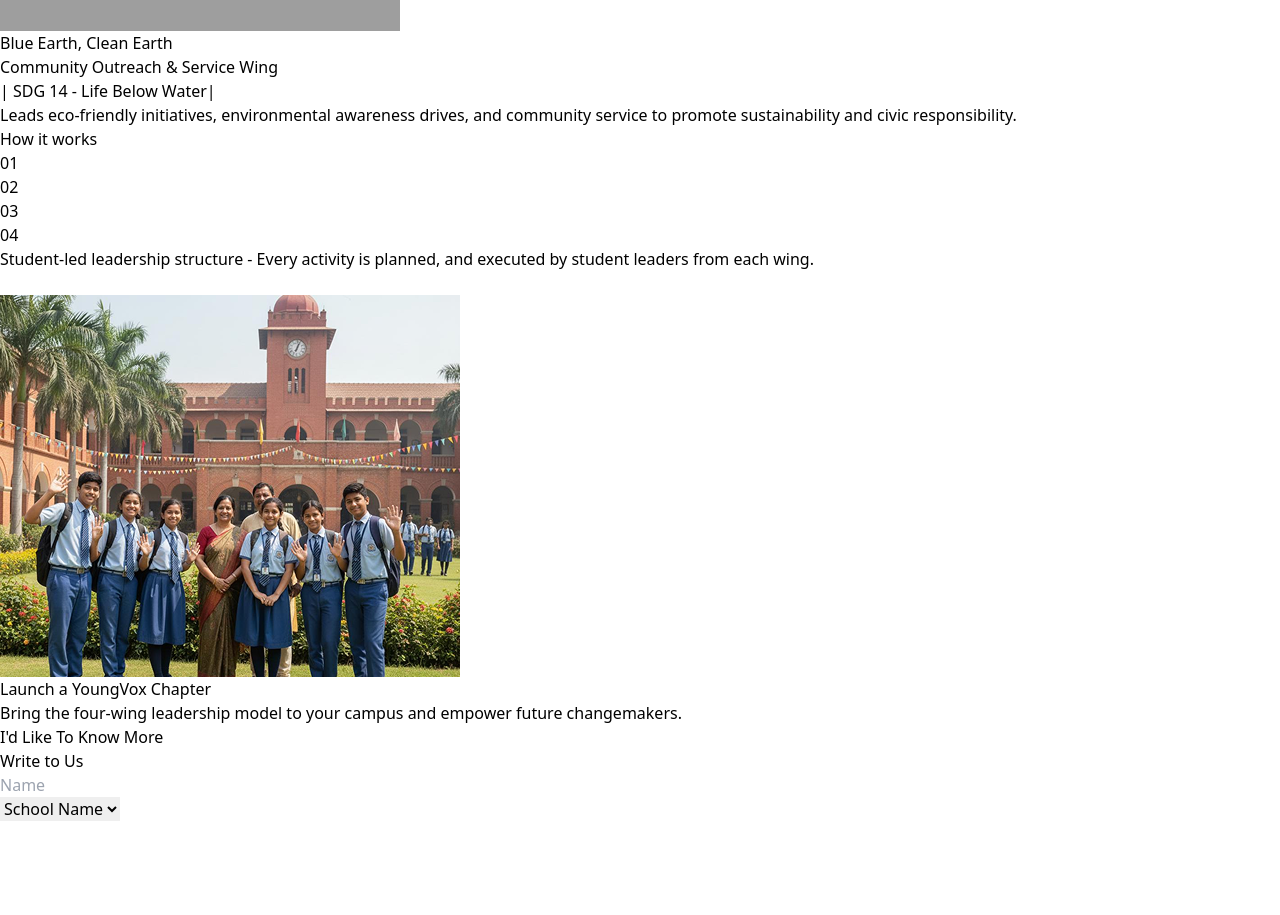
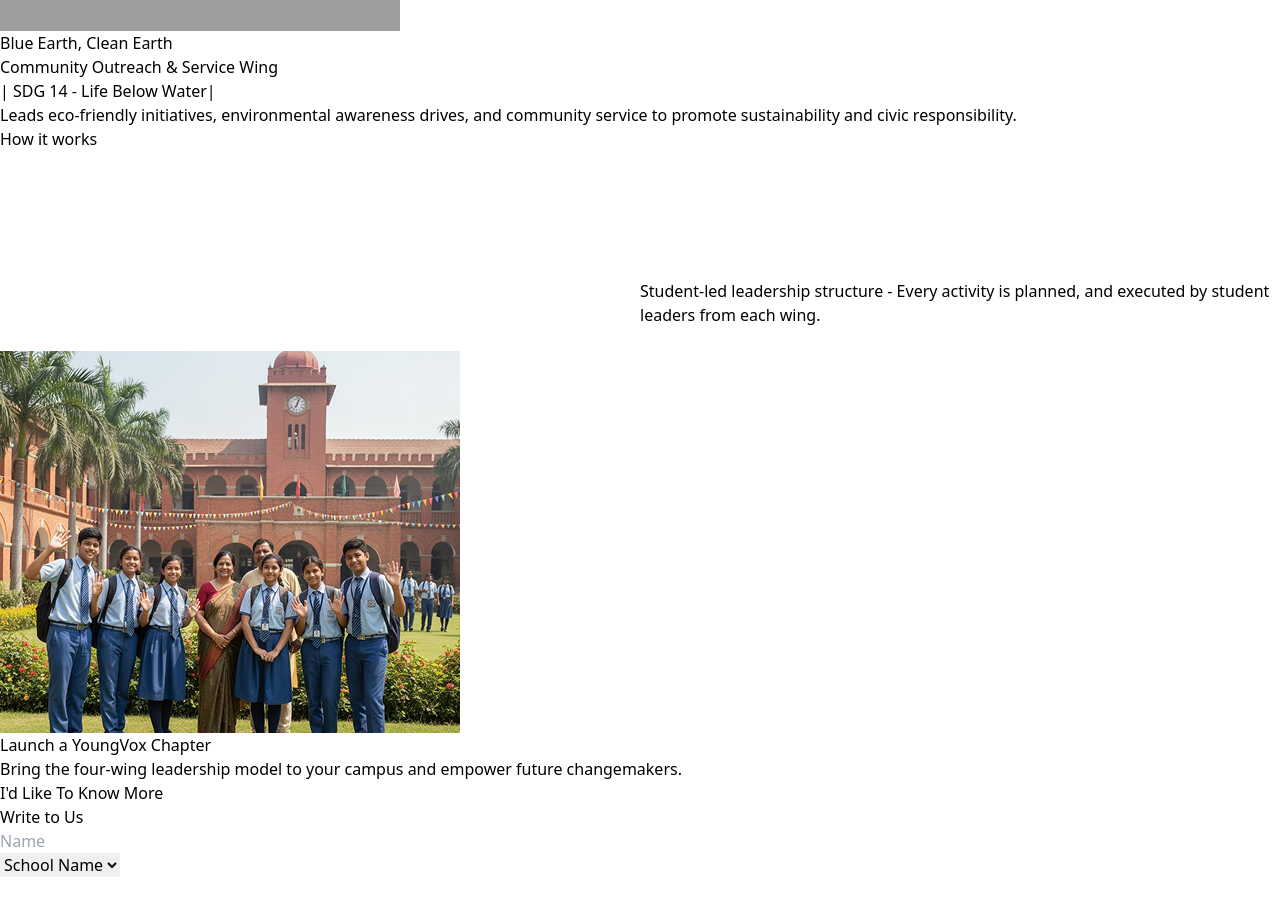
Before and after one commit to Rathees20/Youngvox, a React (Vite) app: page /wings in a window 1280 px wide. Shown: the part 4560-5475 px from the top of the page. Built offline with nearby package versions, Linux system fonts and the light colour scheme; grey boxes are pictures that could not be loaded.

Commit message:
wings page chnages

```diff
--- a/src/components/Wings/WingsPage.jsx
+++ b/src/components/Wings/WingsPage.jsx
@@ -308,39 +308,51 @@ const WingsPage = () => {
         <div className="max-w-7xl mx-auto px-4 sm:px-6 lg:px-8">
           <div className="grid grid-cols-1 lg:grid-cols-2 gap-8 lg:gap-12 items-center">
             {/* Left - Content */}
-            <div className={`space-y-6 ${howItWorksVisible ? 'animate-fade-in-left' : 'opacity-0'}`}>
-              <h2 className="text-3xl sm:text-4xl lg:text-5xl font-bold text-black mb-6">
+            <div className={`${howItWorksVisible ? 'animate-fade-in-left' : 'opacity-0'}`}>
+              {/* Title */}
+              <h2 className="text-3xl sm:text-4xl lg:text-5xl font-bold text-gray-800 mb-8">
                 How it works
               </h2>
 
               {/* Step Indicators with Horizontal Line */}
-              <div className="relative mb-6">
-                {/* Horizontal Gray Line - positioned between numbers and dots */}
+              <div className="relative mb-8">
+                {/* Horizontal Gray Line - spans from left edge to right edge */}
                 <div className="absolute top-8 left-0 right-0 h-0.5 bg-gray-300 z-0"></div>
 
-                {/* Step Numbers and Dots */}
-                <div className="relative flex items-center justify-between w-full">
-                  {[1, 2, 3, 4].map((step) => (
-                    <div key={step} className="flex flex-col items-center relative z-10 flex-1">
-                      {/* Number - Plain text, not in circle */}
-                      <div className={`text-lg mb-3 transition-all duration-300 ${
+                {/* Step Numbers and Dots - positioned only in the right half */}
+                <div className="relative w-full">
+                  {[1, 2, 3, 4].map((step, index) => {
+                    // Position dots in the right half: evenly distribute in second half
+                    // Positions: 50%, 62.5%, 75%, 87.5%
+                    const leftPosition = 50 + (index * 12.5);
+                    return (
+                      <div key={step} className="absolute flex flex-col items-center" style={{ left: `${leftPosition}%`, transform: 'translateX(-50%)', zIndex: 10 }}>
+                        {/* Number - positioned above the line */}
+                        <div className={`text-lg font-medium transition-all duration-300 ${
                           currentStep === step
-                          ? 'font-bold text-black scale-110'
+                            ? 'font-bold text-gray-800'
                             : 'font-normal text-gray-500'
-                      }`}>
+                        }`} style={{ marginBottom: '8px' }}>
                           {String(step).padStart(2, '0')}
                         </div>
-                      {/* Dot Below */}
-                      <div className={`w-3 h-3 rounded-full mt-2 transition-all duration-300 ${
-                        currentStep === step ? 'bg-[#A82228] scale-125' : 'bg-gray-400'
-                      }`}></div>
+                        {/* Dot - positioned directly on the line at top-8 (32px), centered vertically on the line */}
+                        <div className={`rounded-full absolute transition-all duration-300 ${
+                          currentStep === step
+                            ? 'w-4 h-4 bg-[#A82228]'
+                            : 'w-3 h-3 bg-gray-400'
+                        }`} style={{
+                          top: '32px',
+                          transform: 'translateY(-50%)'
+                        }}></div>
                       </div>
-                  ))}
+                    );
+                  })}
                 </div>
               </div>
 
-              {/* Descriptive Text - Below progress indicator */}
-              <p className="text-base sm:text-lg text-black leading-relaxed mb-6">
+              {/* Descriptive Text - Positioned below the timeline, starts where dots start (at 50%) */}
+              <div className="mb-8 mt-32" style={{ paddingLeft: '50%' }}>
+                <p className="text-base sm:text-lg text-gray-700 leading-relaxed mb-6">
                   Student-led leadership structure - Every activity is planned, and executed by student leaders from each wing.
                 </p>
 
@@ -351,8 +363,9 @@ const WingsPage = () => {
                     className="w-10 h-10 rounded-full bg-white border border-gray-300 flex items-center justify-center hover:bg-gray-50 transition-all hover:scale-110 active:scale-95"
                     aria-label="Previous step"
                   >
-                  <svg className="w-5 h-5 text-gray-700 transition-transform" fill="none" stroke="currentColor" viewBox="0 0 24 24">
-                    <path strokeLinecap="round" strokeLinejoin="round" strokeWidth={2} d="M15 19l-7-7 7-7" />
+                    <svg className="w-6 h-6 text-gray-900" viewBox="0 0 24 24" fill="currentColor">
+                      {/* Solid left arrow: triangle head pointing left + rectangular shaft */}
+                      <polygon points="6,12 12,6 12,9 18,9 18,15 12,15 12,18"/>
                     </svg>
                   </button>
                   <button
@@ -360,10 +373,12 @@ const WingsPage = () => {
                     className="w-10 h-10 rounded-full bg-[#A82228] flex items-center justify-center hover:bg-[#8a1c22] transition-all hover:scale-110 active:scale-95"
                     aria-label="Next step"
                   >
-                  <svg className="w-5 h-5 text-white transition-transform" fill="none" stroke="currentColor" viewBox="0 0 24 24">
-                    <path strokeLinecap="round" strokeLinejoin="round" strokeWidth={2} d="M9 5l7 7-7 7" />
+                    <svg className="w-6 h-6 text-white" viewBox="0 0 24 24" fill="currentColor">
+                      {/* Solid right arrow: triangle head pointing right + rectangular shaft */}
+                      <polygon points="18,12 12,6 12,9 6,9 6,15 12,15 12,18"/>
                     </svg>
                   </button>
+                </div>
               </div>
             </div>
 
```
Lines whose indentation alone changed are shown as unchanged.
